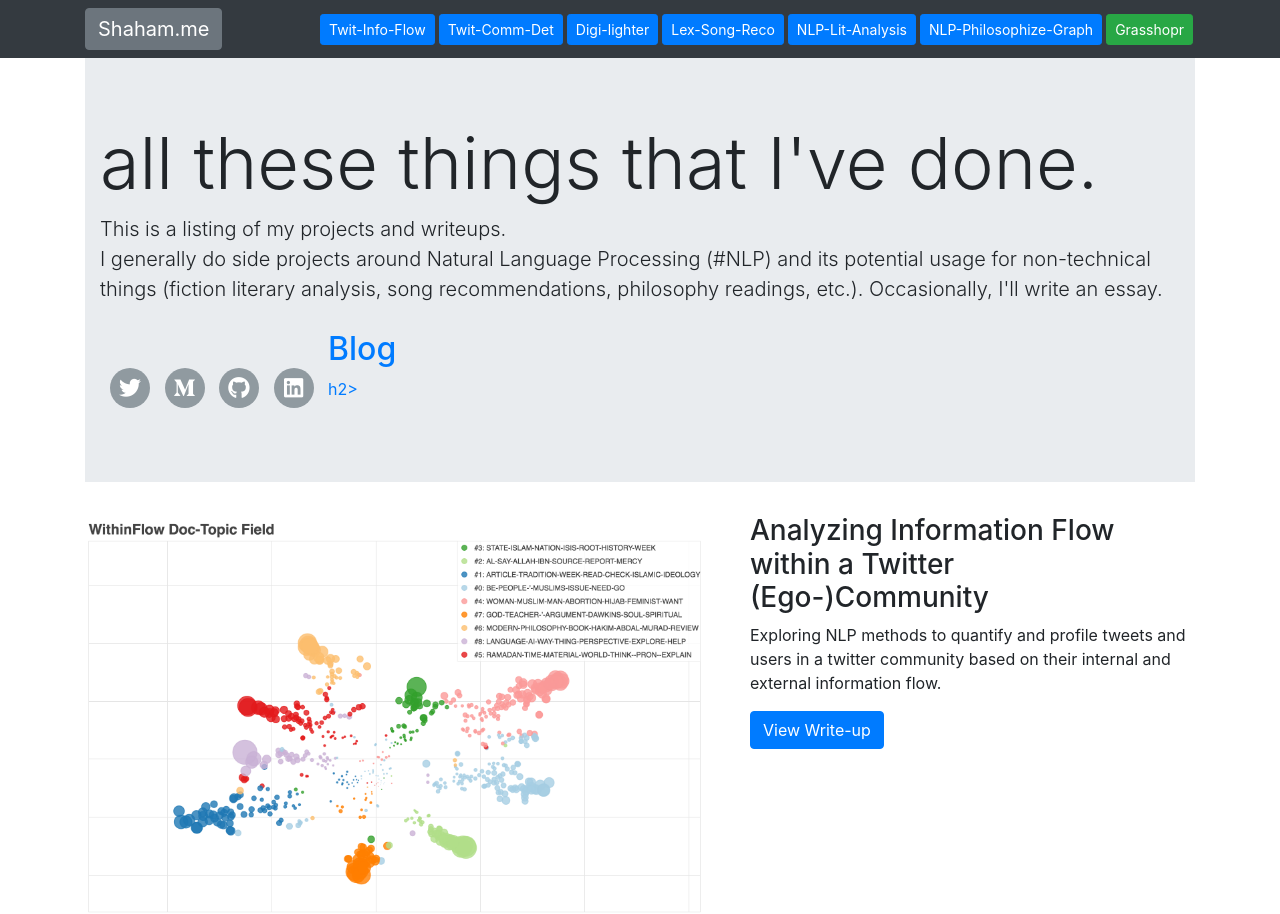
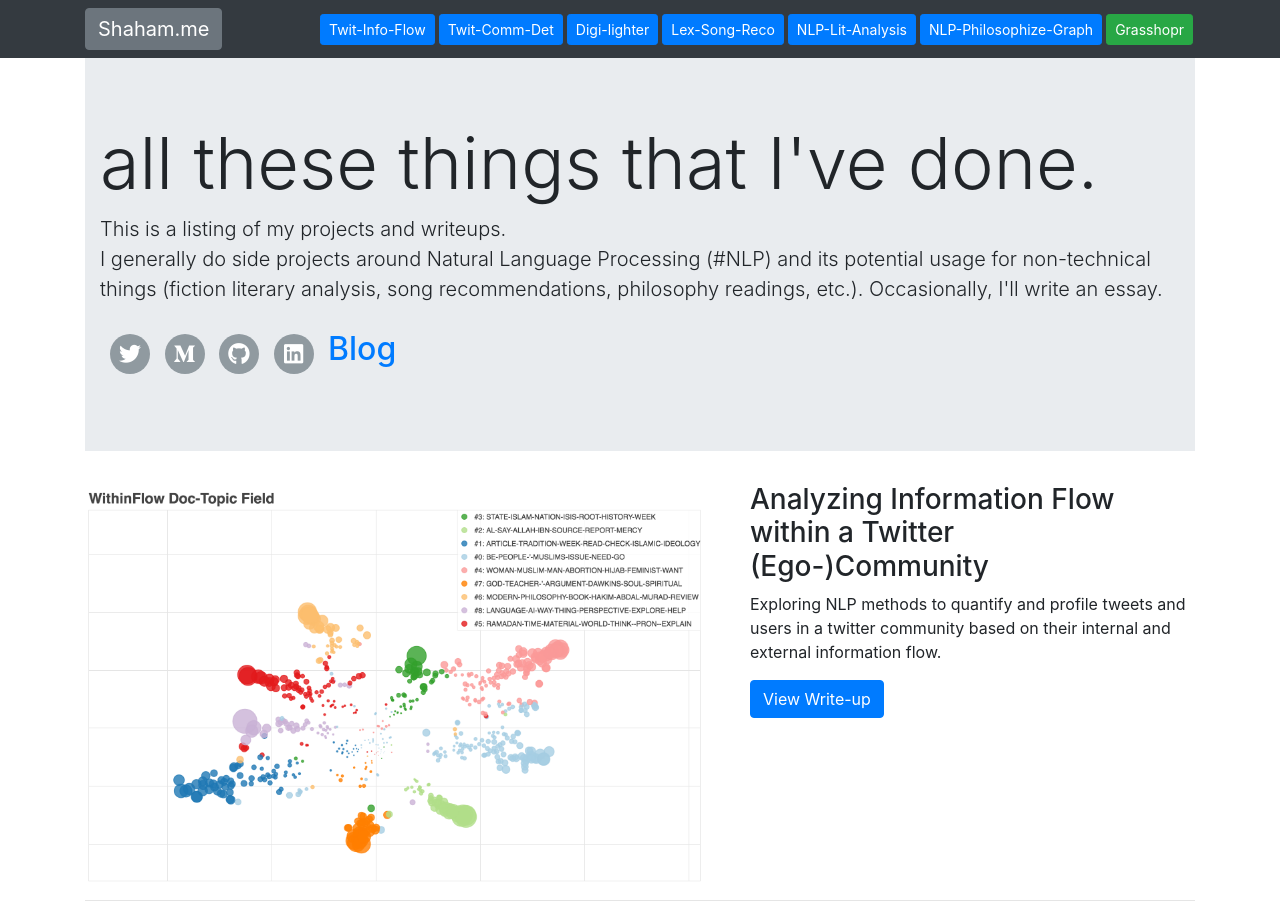
Before and after one commit to S-Farooq/portfolio-page, a website: page index.html in a window 1280 px wide. Shown: the top 914 px of the page. Drawn offline with Linux system fonts and the light colour scheme; grey boxes are pictures that could not be loaded.

Commit message:
fix typo

```diff
--- a/index.html
+++ b/index.html
@@ -89,7 +89,7 @@
         <li><a href="https://medium.com/@shahamfarooq"><i class="fab fa-lg fa-medium-m"></i></a></li>
         <li><a href="https://github.com/S-Farooq"><i class="fab fa-lg fa-github"></i></a></li>
         <li><a href="https://www.linkedin.com/in/syed-shaham-farooq-1b851a64/"><i class="fab fa-lg fa-linkedin"></i></a></li>
-        <li><a href="https://blog.shaham.me/"><h2>Blog</h2>h2></a></li>
+        <li><a href="https://blog.shaham.me/"><h2>Blog</h2></a></li>
     </ul>
 </div>
     <!-- </div> -->
```
